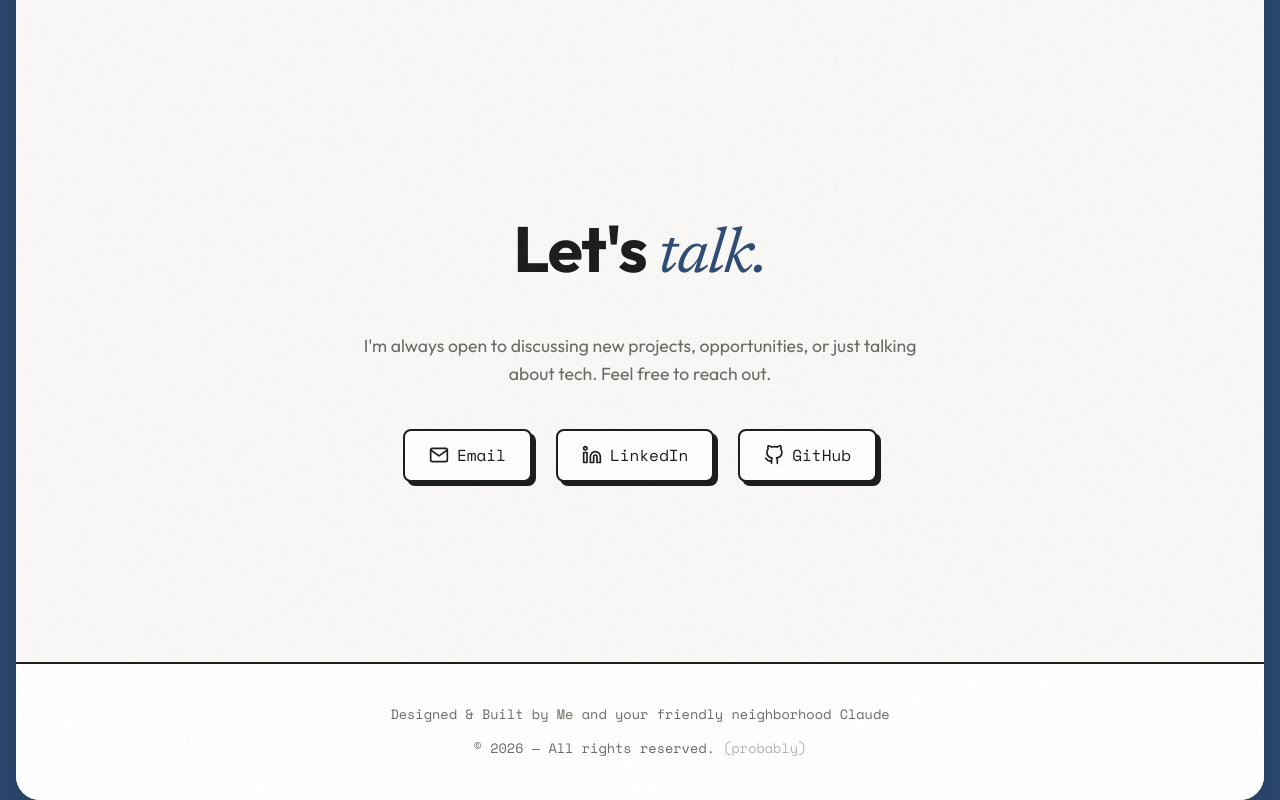
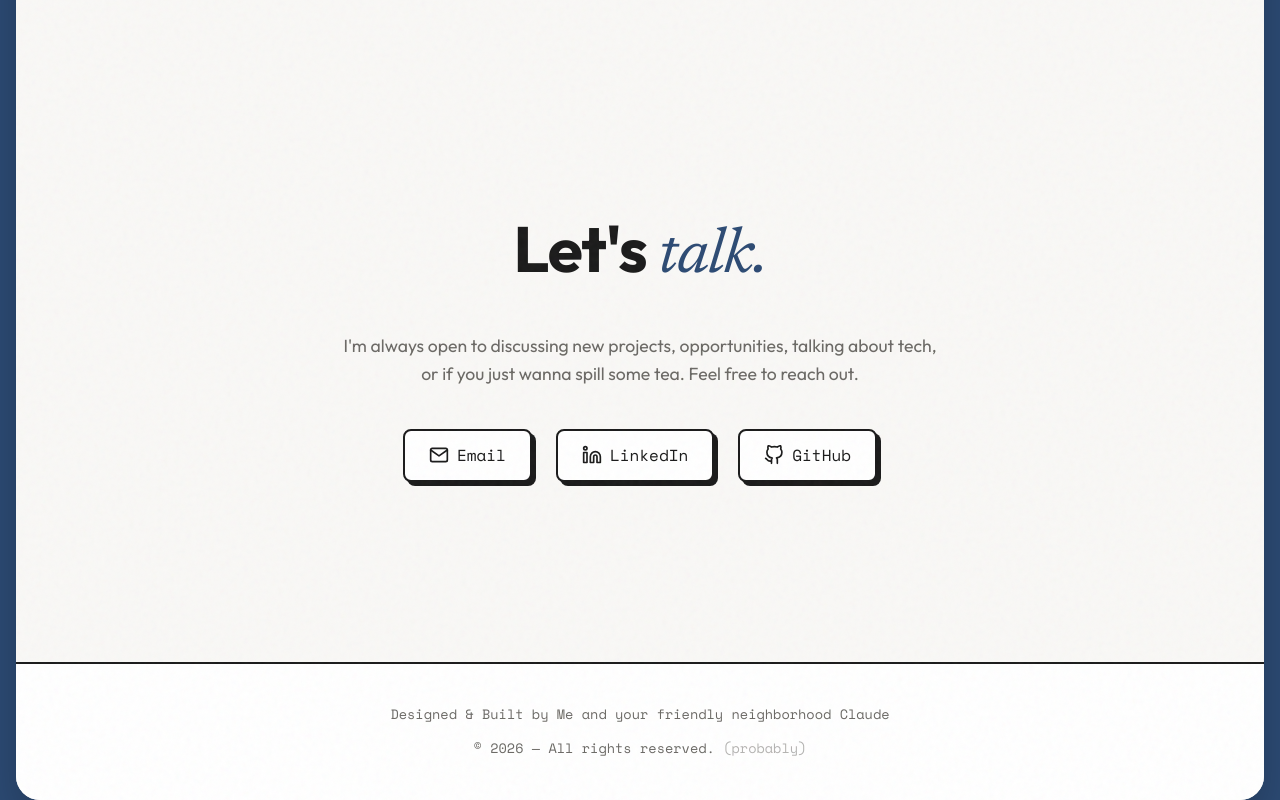
Before and after one commit to X3PH1RE/portfolio, a React (Vite) app in the folder portfolio/: page / in a window 1280 px wide. Shown: the part 6140-6940 px from the top of the page. Built offline with nearby package versions, Linux system fonts and the light colour scheme; a web font is replaced by a local one.

Commit message:
updated contact section

```diff
--- a/portfolio/src/components/Contact.tsx
+++ b/portfolio/src/components/Contact.tsx
@@ -27,7 +27,7 @@ export default function Contact() {
           Let's <span className="serif-italic" style={{ color: 'var(--accent)' }}>talk.</span>
         </h2>
         <p className="reveal reveal-delay-1">
-          I'm always open to discussing new projects, opportunities, or just talking about tech. Feel free to reach out.
+          I'm always open to discussing new projects, opportunities, talking about tech, or if you just wanna spill some tea. Feel free to reach out.
         </p>
 
         <div className="social-links reveal reveal-delay-2">
```
